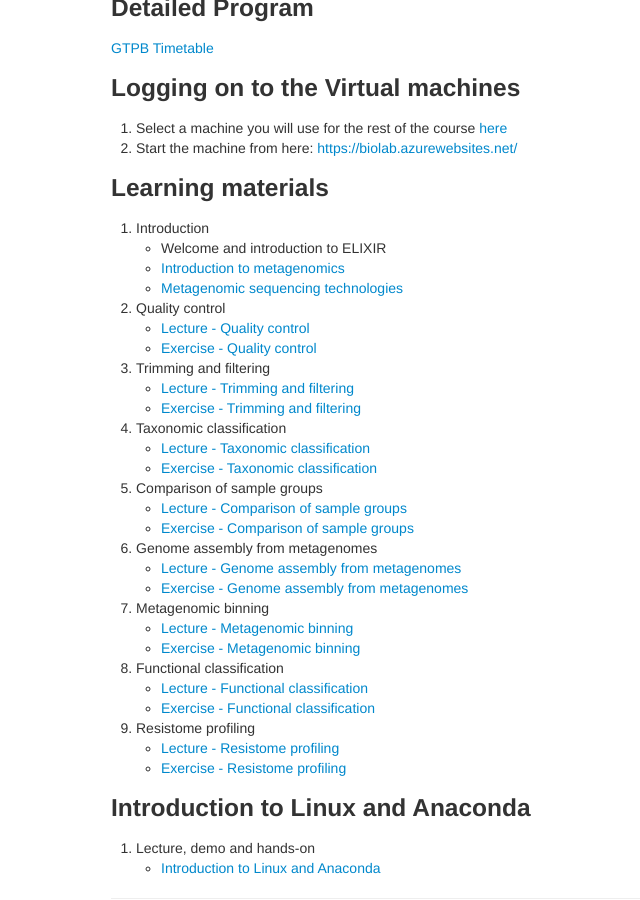
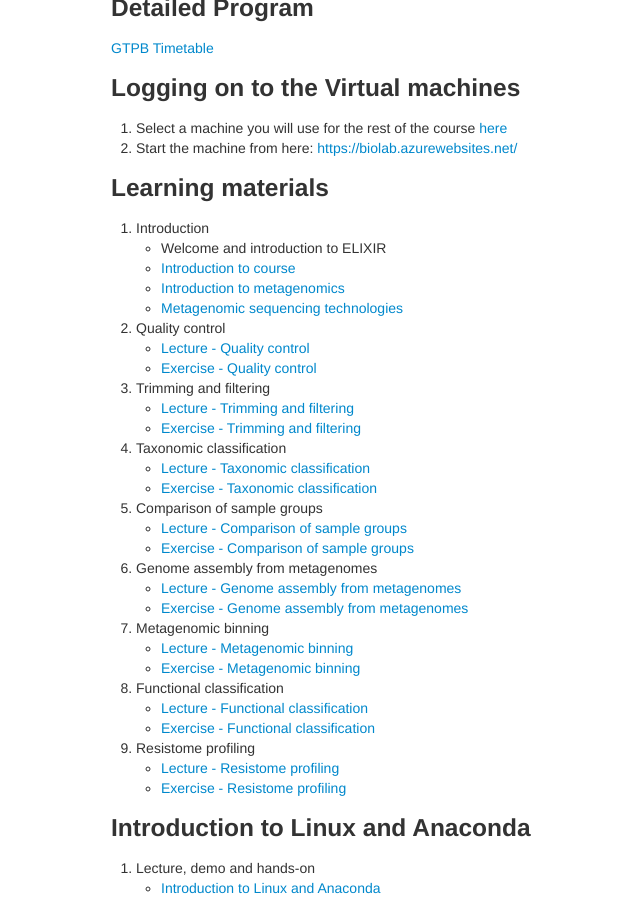
Before and after one commit to GTPB/AM22, a Jekyll site: the page built from index.md, in a window 1280 px wide and 900 px high, scrolled down 1407 px. Shown: the whole window, without its empty margins (179-819 px from the left). Built offline with Jekyll 4.4.1, drawn with Linux system fonts in a browser that asks for light colours; our own code applies the rules of GitHub Pages for plain Markdown files.

Commit message:
Added intro slides

```diff
--- a/index.md
+++ b/index.md
@@ -107,6 +107,7 @@ All data can be downloaded locally through [data](assets/data.zip)
 
 1. Introduction
     - Welcome and introduction to ELIXIR
+    - [Introduction to course](assets/01-intro/0.Course_Intro.pdf)
     - [Introduction to metagenomics](assets/01-intro/0.Intro_Metagenomics.pdf)
     - [Metagenomic sequencing technologies](assets/01-intro/Sequencing_portugal.pdf)
 2. Quality control
```
Also changed, not shown: 1 other file.
